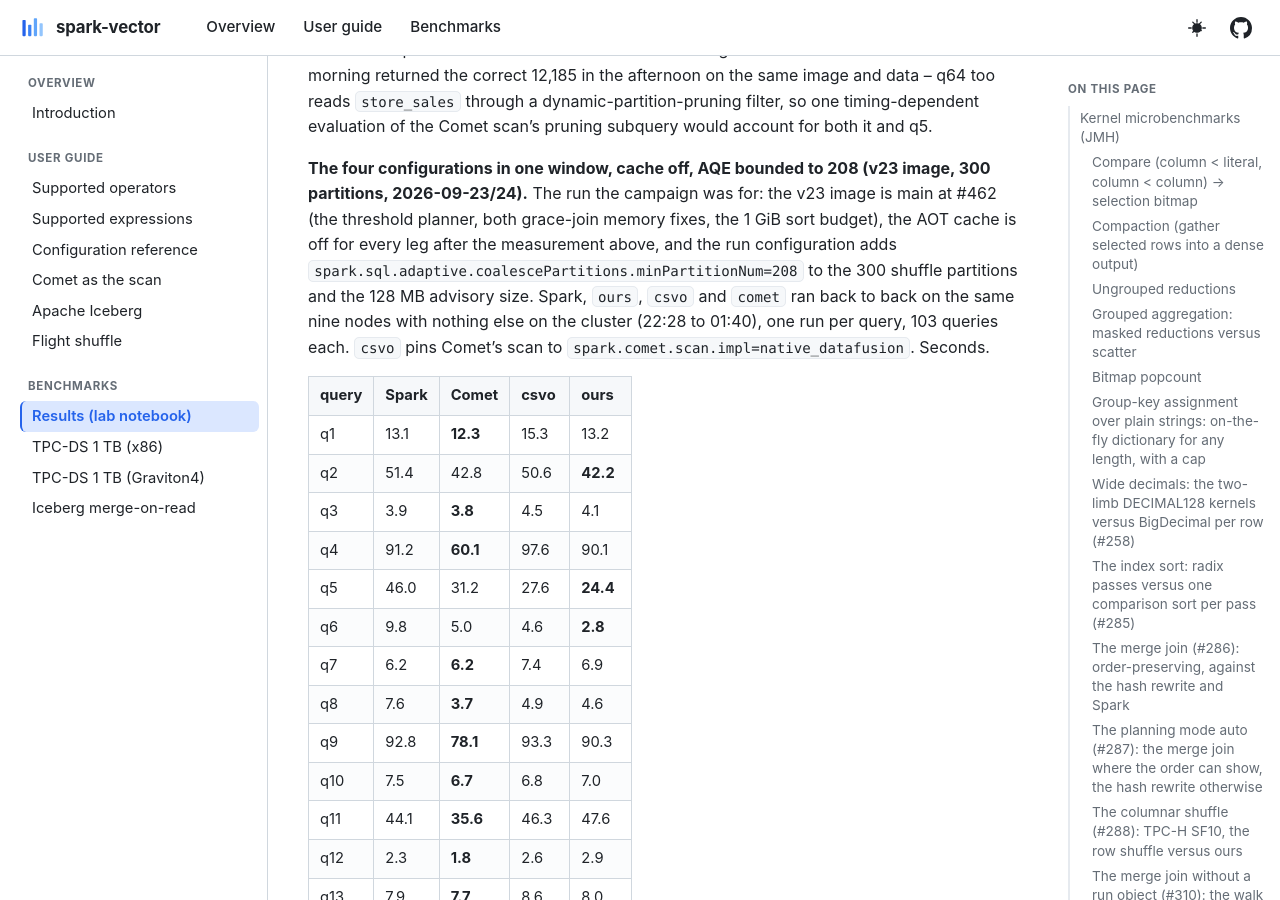
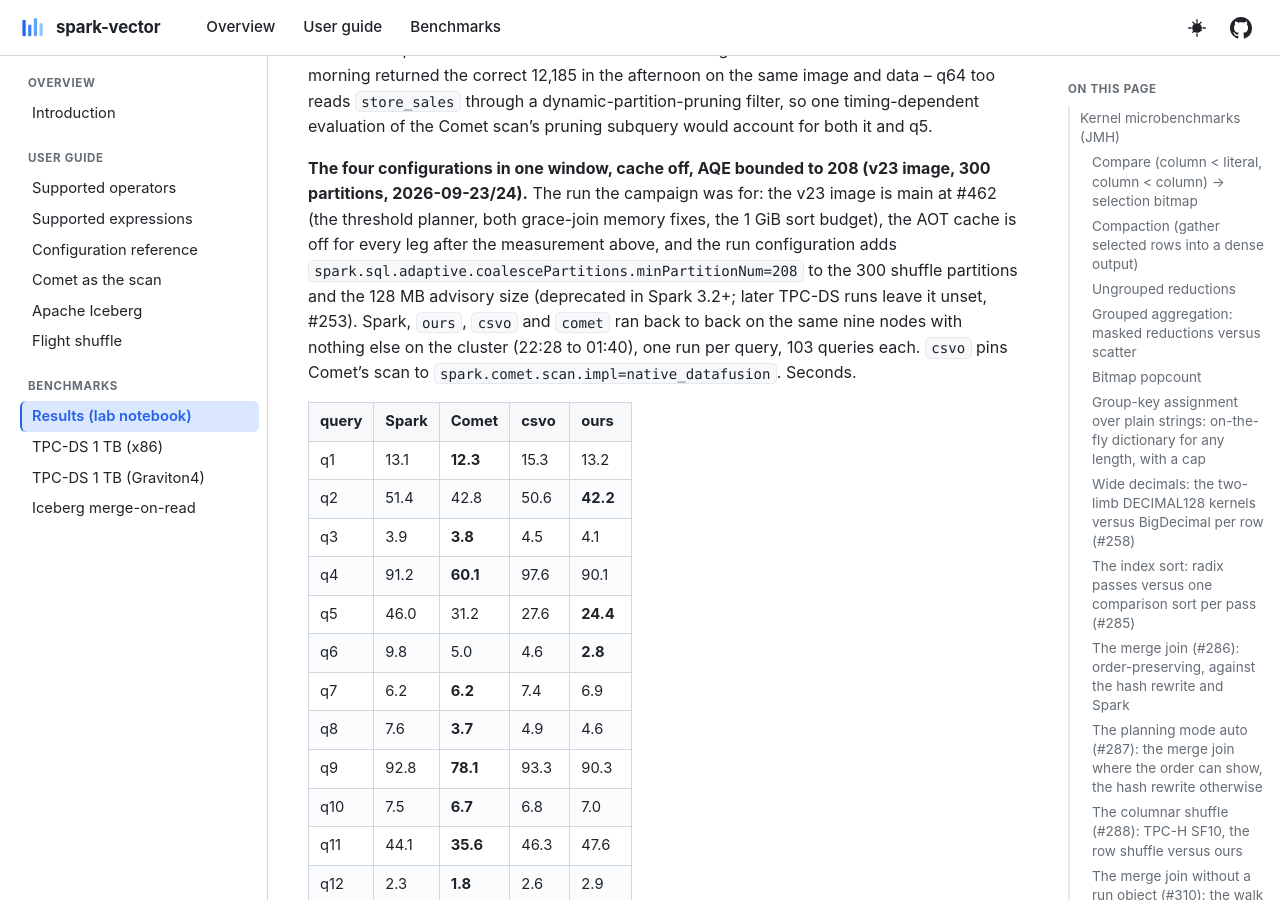
Before and after one commit to Neuw84/spark-vector, a Jekyll site: the page built from docs/results.md, in a window 1280 px wide and 900 px high, scrolled down 41879 px. Built offline with Jekyll 4.4.1, drawn with Linux system fonts in a browser that asks for light colours; some of the changed text lies outside the part shown.

Commit message:
Docs: note that later TPC-DS runs leave minPartitionNum unset (#492)
The published 1 TB runs (x86, and Graviton4 for comparability) set spark.sql.adaptive.coalescePartitions.minPartitionNum=208; it is deprecated in Spark 3.2+ and later runs leave it unset (#483 dropped it from the CDC manifest). The Graviton4 page already said so; the x86 page (and its renderer) and docs/results.md now do too.

Part of #253.

Crew: Butterfly (Kiro Crew Issue Radar)

Co-authored-by: Butterfly (Kiro Crew) <butterfly-crew@users.noreply.github.com>

```diff
--- a/docs/benchmarks/tpcds-1tb.html
+++ b/docs/benchmarks/tpcds-1tb.html
@@ -110,7 +110,7 @@ through Spark's own Parquet reader, where the reader's per-file request latency
 where the columnar boundary and shuffle set-up outweigh the operator gains. Each is analysed in <a href="{{ '/results.html' | relative_url }}">Benchmark results</a>.</p>
 
 <h3>Notes</h3>
-<ul><li>Every engine returned Spark&#x27;s row counts and checksums on every query except q65 (its result has ties, ordered differently by every engine) and, for Comet, q64 (0 rows against 12,185 -- a stale dynamic-pruning value, apache/datafusion-comet#6133).</li><li>The four legs ran in one window on the same nodes, one after another (Spark, spark-vector, Comet), each alone on the cluster; the AQE minimum of 208 partitions keeps the sort stages of the window queries wide (measured: Spark -4%, Comet -3%, spark-vector q67 -12%, the rest inside the run-to-run band).</li><li>Spark&#x27;s memory split is the one that completes: at 30 GB heap / 20 GB overhead Spark loses q23b, q24a and q24b to node-disk evictions during q23b&#x27;s 503 GB spill; per query the heavier heap is 2-3% faster where it completes. Every split is measured in docs/results.md.</li></ul>
+<ul><li>Every engine returned Spark&#x27;s row counts and checksums on every query except q65 (its result has ties, ordered differently by every engine) and, for Comet, q64 (0 rows against 12,185 -- a stale dynamic-pruning value, apache/datafusion-comet#6133).</li><li>The four legs ran in one window on the same nodes, one after another (Spark, spark-vector, Comet), each alone on the cluster; the AQE minimum of 208 partitions keeps the sort stages of the window queries wide (measured: Spark -4%, Comet -3%, spark-vector q67 -12%, the rest inside the run-to-run band).</li><li>Spark&#x27;s memory split is the one that completes: at 30 GB heap / 20 GB overhead Spark loses q23b, q24a and q24b to node-disk evictions during q23b&#x27;s 503 GB spill; per query the heavier heap is 2-3% faster where it completes. Every split is measured in docs/results.md.</li><li>coalescePartitions.minPartitionNum=208 is set for this run (and the Graviton4 run that compares with it); it is deprecated in Spark 3.2+, and later TPC-DS runs leave it unset (#253).</li></ul>
 
 <h2 id="table">All queries</h2>
 <details open><summary>Seconds per query, the fastest engine in bold</summary>
--- a/docs/results.md
+++ b/docs/results.md
@@ -1258,7 +1258,8 @@ evaluation of the Comet scan's pruning subquery would account for both it and q5
 2026-09-23/24).** The run the campaign was for: the v23 image is main at #462 (the threshold planner,
 both grace-join memory fixes, the 1 GiB sort budget), the AOT cache is off for every leg after the
 measurement above, and the run configuration adds `spark.sql.adaptive.coalescePartitions.minPartitionNum=208`
-to the 300 shuffle partitions and the 128 MB advisory size. Spark, `ours`, `csvo` and `comet` ran back to
+to the 300 shuffle partitions and the 128 MB advisory size (deprecated in Spark 3.2+; later TPC-DS runs
+leave it unset, #253). Spark, `ours`, `csvo` and `comet` ran back to
 back on the same nine nodes with nothing else on the cluster (22:28 to 01:40), one run per query, 103
 queries each. `csvo` pins Comet's scan to `spark.comet.scan.impl=native_datafusion`. Seconds.
 
@@ -2655,7 +2656,7 @@ Decision (#484): `Platform.MASK_REGISTERS` is AVX-512 only, while `NATIVE_COMPRE
 
 The published x86 setup, moved to 9 × `m8g.4xlarge`:
 
-- **Settings:** 8 executors × 13 cores × 50 GB, Spark 20/30 and ours 30/20; 300 shuffle partitions, advisory 128m, `minPartitionNum=208`; event logs on, AOT cache off.
+- **Settings:** 8 executors × 13 cores × 50 GB, Spark 20/30 and ours 30/20; 300 shuffle partitions, advisory 128m, `minPartitionNum=208` (as the x86 run, for comparability; later runs leave it unset); event logs on, AOT cache off.
 - **Data and runs:** the same S3 Parquet data, one measured iteration.
 - **Image:** arm64, built from main + #481 + #484.
 - **Engines:** OSS Spark against `vector-shuffle`. Comet was not run.
```
Also changed, not shown: 1 other file.
